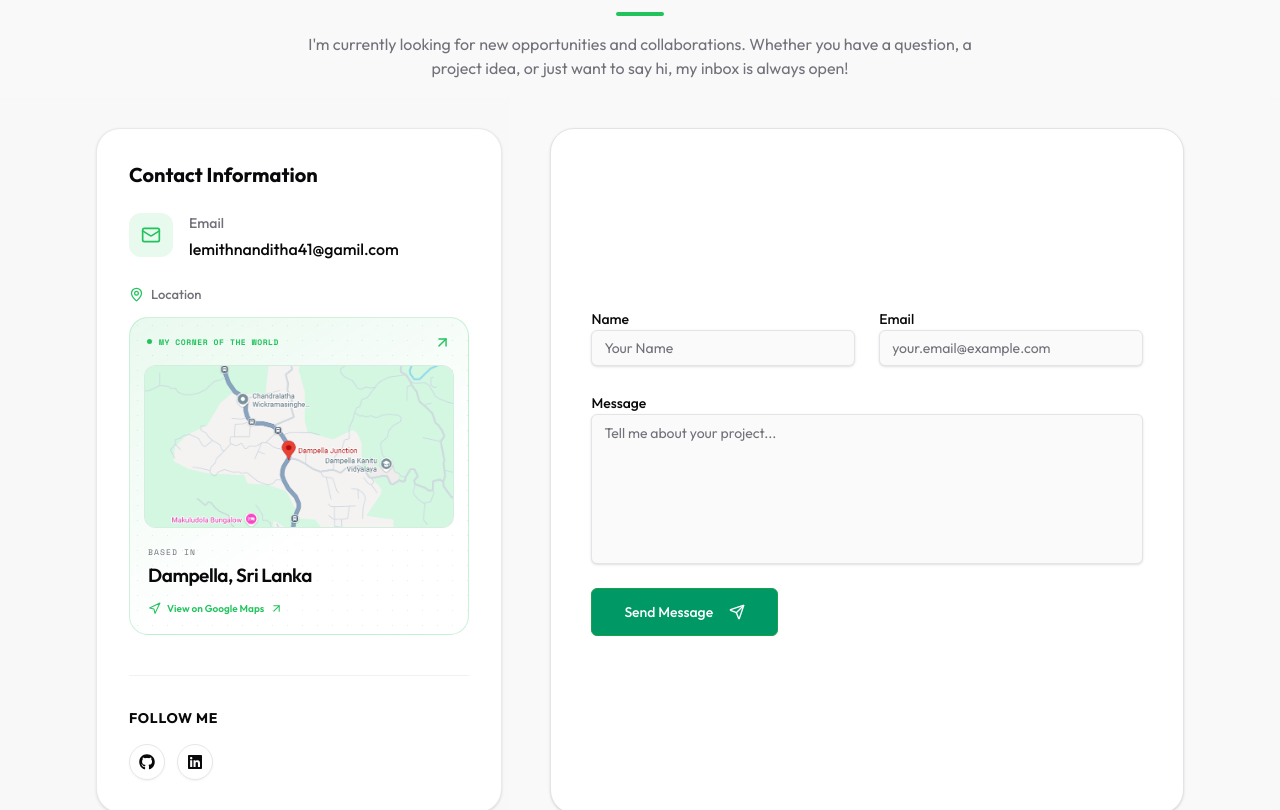
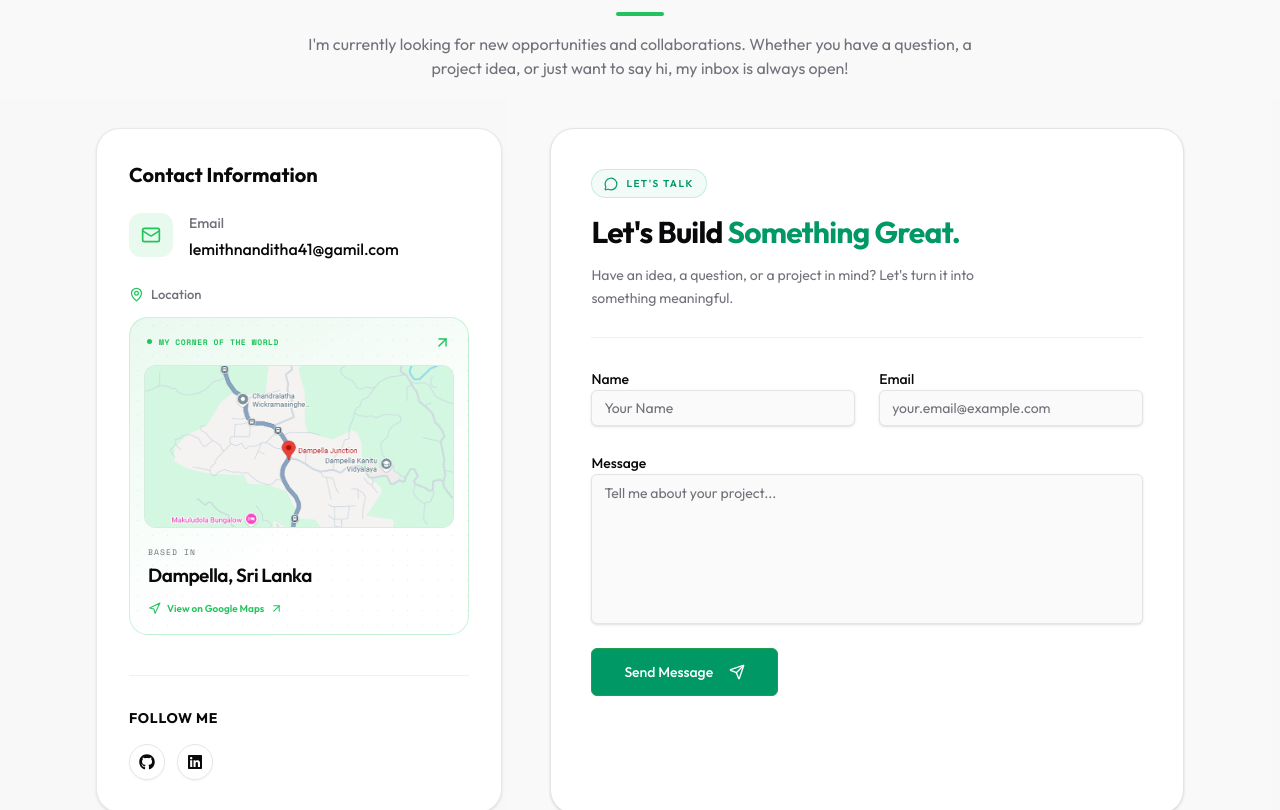
Before and after one commit to Lemith020/my-modern-portfolio, a React (Vite) app: page / in a window 1280 px wide. Shown: the part 7523-8333 px from the top of the page. Built offline with nearby package versions, Linux system fonts and the light colour scheme.

Commit message:
add topic

```diff
--- a/src/components/Contact.tsx
+++ b/src/components/Contact.tsx
@@ -5,7 +5,7 @@ import { motion, AnimatePresence } from "framer-motion";
 import { zodResolver } from "@hookform/resolvers/zod";
 import { useForm } from "react-hook-form";
 import * as z from "zod";
-import { Mail, Send, CheckCircle2 } from "lucide-react";
+import { Mail, Send, CheckCircle2, MessageCircle } from "lucide-react";
 import { FaGithub, FaLinkedin } from "react-icons/fa";
 import emailjs from "@emailjs/browser";
 
@@ -150,7 +150,7 @@ export function Contact() {
             initial={{ opacity: 0, x: 20 }}
             whileInView={{ opacity: 1, x: 0 }}
             viewport={{ once: true, margin: "-50px" }}
-            className="md:col-span-3 bg-card border border-border p-8 md:p-10 rounded-3xl shadow-sm flex flex-col justify-center min-h-[400px]"
+            className="md:col-span-3 bg-card border border-border p-8 md:p-10 rounded-3xl shadow-sm flex flex-col justify-start min-h-[400px]"
           >
             <AnimatePresence mode="wait">
               {!isSuccess ? (
@@ -161,8 +161,20 @@ export function Contact() {
                   exit={{ opacity: 0, y: -10 }}
                   transition={{ duration: 0.3 }}
                 >
+                  <header className="mb-7 pb-7 border-b border-border/60">
+                    <div className="inline-flex items-center gap-2 rounded-full border border-emerald-500/20 bg-emerald-500/5 px-3 py-1.5 text-[10px] font-semibold tracking-[0.15em] text-emerald-600 mb-4">
+                      <MessageCircle className="h-3.5 w-3.5" aria-hidden="true" />
+                      LET'S TALK
+                    </div>
+                    <h3 id="contact-form-heading" className="text-2xl sm:text-3xl font-bold tracking-tight leading-tight mb-3">
+                      Let's Build <span className="text-emerald-600">Something Great.</span>
+                    </h3>
+                    <p id="contact-form-description" className="text-sm leading-relaxed text-muted-foreground max-w-md">
+                      Have an idea, a question, or a project in mind? Let's turn it into something meaningful.
+                    </p>
+                  </header>
                   <Form {...form}>
-                    <form onSubmit={form.handleSubmit(onSubmit)} className="space-y-6">
+                    <form onSubmit={form.handleSubmit(onSubmit)} className="space-y-6" aria-labelledby="contact-form-heading" aria-describedby="contact-form-description">
                       <div className="grid sm:grid-cols-2 gap-6">
                         <FormField
                           control={form.control}
@@ -225,7 +237,7 @@ export function Contact() {
                   animate={{ scale: 1, opacity: 1 }}
                   exit={{ opacity: 0 }}
                   transition={{ type: "spring", stiffness: 200, damping: 20 }}
-                  className="flex flex-col items-center justify-center text-center p-6 bg-emerald-500/5 border border-emerald-500/20 rounded-2xl"
+                  className="my-auto flex flex-col items-center justify-center text-center p-6 bg-emerald-500/5 border border-emerald-500/20 rounded-2xl"
                 >
                   <motion.div
                     initial={{ scale: 0 }}
```
Also changed, not shown: 5 other files (tests, documents, lock files or other folders).
